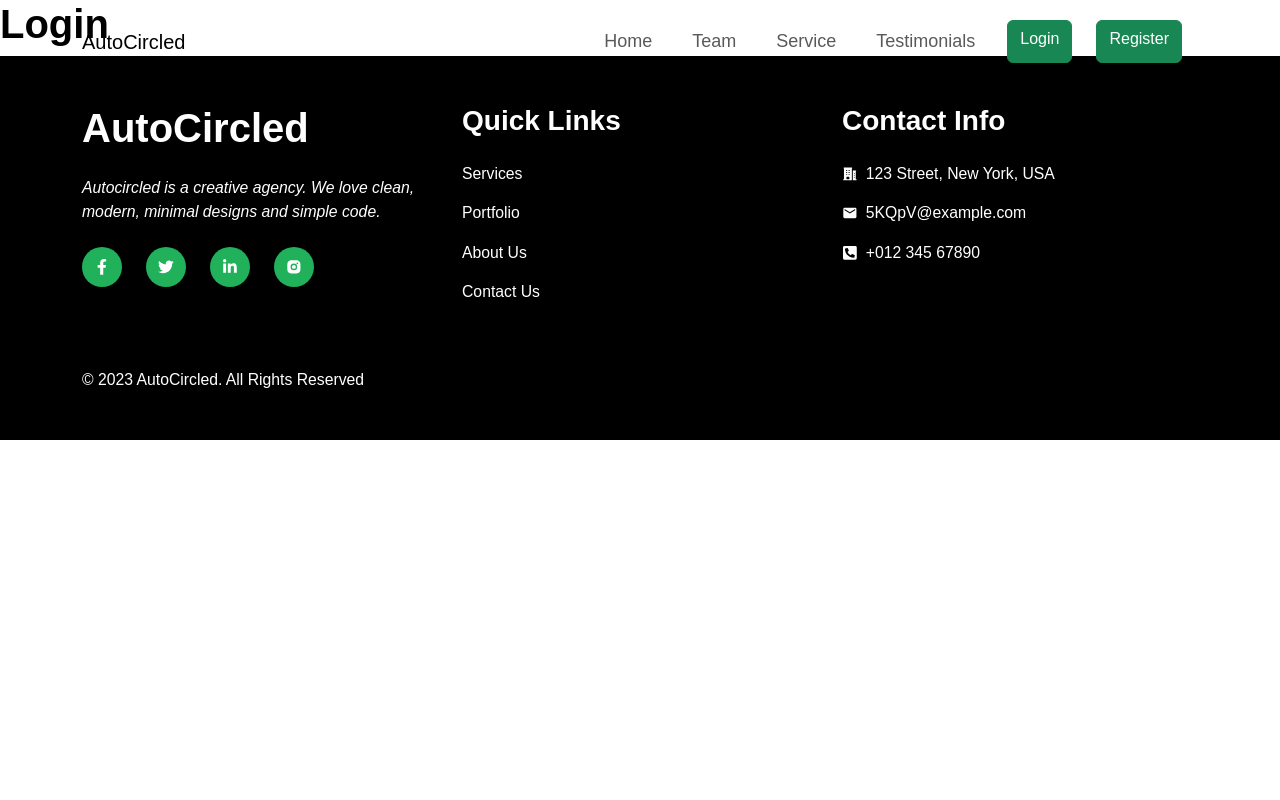
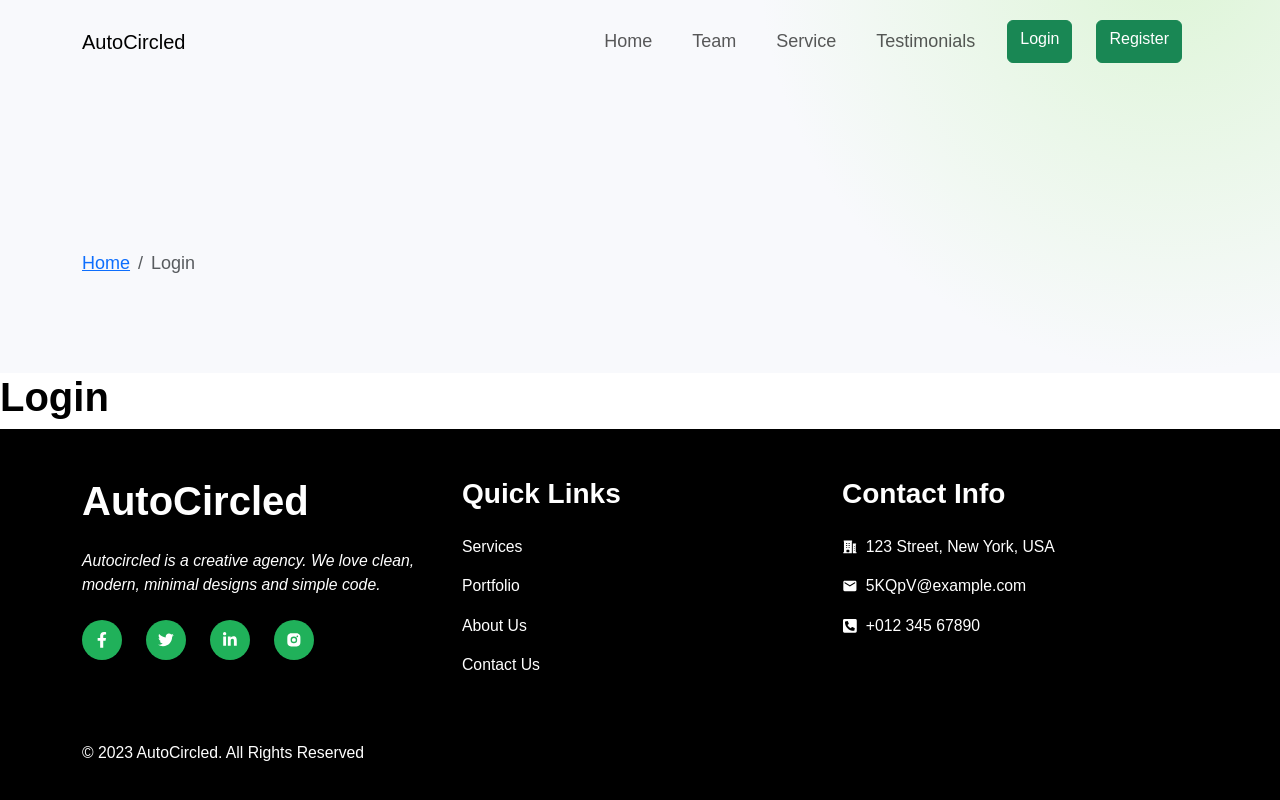
Before and after one commit to autocircled/module-14-assignment, a React (Vite) app: page /login in a window 1280 px wide. Shown: the top 800 px of the page. Built offline with nearby package versions, Linux system fonts and the light colour scheme.

Commit message:
breadcrumb done

```diff
--- /dev/null
+++ b/src/assets/css/breadcrumb.css
@@ -0,0 +1,25 @@
+section.breadcrumb-section {
+    background-color: #F8F9FC;
+    padding: 250px 0 80px;
+    position: relative;
+}
+
+section.breadcrumb-section .ellipse {
+    height: 370px;
+    overflow: hidden;
+    width: 521px;
+    position: absolute;
+    top: 0;
+    right: 0;
+}
+
+section.breadcrumb-section .ellipse:before {
+    content: '';
+    background: radial-gradient(50% 50% at 50% 50%, rgb(221.25, 245, 215) 0%, rgba(255, 255, 255, 0) 100%);
+    border-radius: 414.5px;
+    height: 829px;
+    left: 0;
+    position: absolute;
+    top: -457px;
+    width: 829px;
+}
--- /dev/null
+++ b/src/components/Breadcrumb.jsx
@@ -0,0 +1,30 @@
+import { Breadcrumb } from 'react-bootstrap'
+import PropTypes from 'prop-types';
+import '../assets/css/breadcrumb.css'
+import { Link } from 'react-router-dom';
+
+const BreadcrumbList = (props) => {
+
+    return (
+        <section className="breadcrumb-section">
+            <div className="ellipse"></div>
+            <div className="container">
+                <div className="row">
+                    <div className="col-12">
+                        <Breadcrumb>
+                            <Breadcrumb.Item><Link to="/">Home</Link></Breadcrumb.Item>
+                            <Breadcrumb.Item active>{props.page}</Breadcrumb.Item>
+                        </Breadcrumb>
+                    </div>
+                </div>
+            </div>
+
+        </section>
+    )
+}
+
+BreadcrumbList.propTypes = {
+    page: PropTypes.string
+}
+
+export default BreadcrumbList
--- a/src/pages/LoginPage.jsx
+++ b/src/pages/LoginPage.jsx
@@ -1,10 +1,12 @@
 import AppNavBar from '../components/AppNavBar'
+import BreadcrumbList from '../components/Breadcrumb'
 import Footer from '../components/Footer'
 
 const LoginPage = () => {
     return (
         <>
             <AppNavBar />
+            <BreadcrumbList page="Login" />
             <div>
                 <h1>Login</h1>
             </div>
--- a/src/pages/RegisterPage.jsx
+++ b/src/pages/RegisterPage.jsx
@@ -1,10 +1,12 @@
 import AppNavBar from '../components/AppNavBar'
+import BreadcrumbList from '../components/Breadcrumb'
 import Footer from '../components/Footer'
 
 const RegisterPage = () => {
     return (
         <>
             <AppNavBar />
+            <BreadcrumbList page="Register" />
             <div>
                 <h1>Register</h1>
             </div>
--- a/src/pages/ServicePage.jsx
+++ b/src/pages/ServicePage.jsx
@@ -1,10 +1,12 @@
 import AppNavBar from '../components/AppNavBar'
+import BreadcrumbList from '../components/Breadcrumb'
 import Footer from '../components/Footer'
 
 const ServicePage = () => {
     return (
         <>
             <AppNavBar />
+            <BreadcrumbList page="Service" />
             <div>
                 <h1>Service</h1>
             </div>
--- a/src/pages/TeamPage.jsx
+++ b/src/pages/TeamPage.jsx
@@ -1,10 +1,12 @@
 import AppNavBar from '../components/AppNavBar'
+import BreadcrumbList from '../components/Breadcrumb'
 import Footer from '../components/Footer'
 
 const TeamPage = () => {
     return (
         <>
             <AppNavBar />
+            <BreadcrumbList page="Team" />
             <div>
                 <h1>Team</h1>
             </div>
--- a/src/pages/TestimonialsPage.jsx
+++ b/src/pages/TestimonialsPage.jsx
@@ -1,10 +1,12 @@
 import AppNavBar from '../components/AppNavBar'
+import BreadcrumbList from '../components/Breadcrumb'
 import Footer from '../components/Footer'
 
 const TestimonialsPage = () => {
     return (
         <>
             <AppNavBar />
+            <BreadcrumbList page="Testimonials" />
             <div>
                 <h1>Testimonials</h1>
             </div>
```
